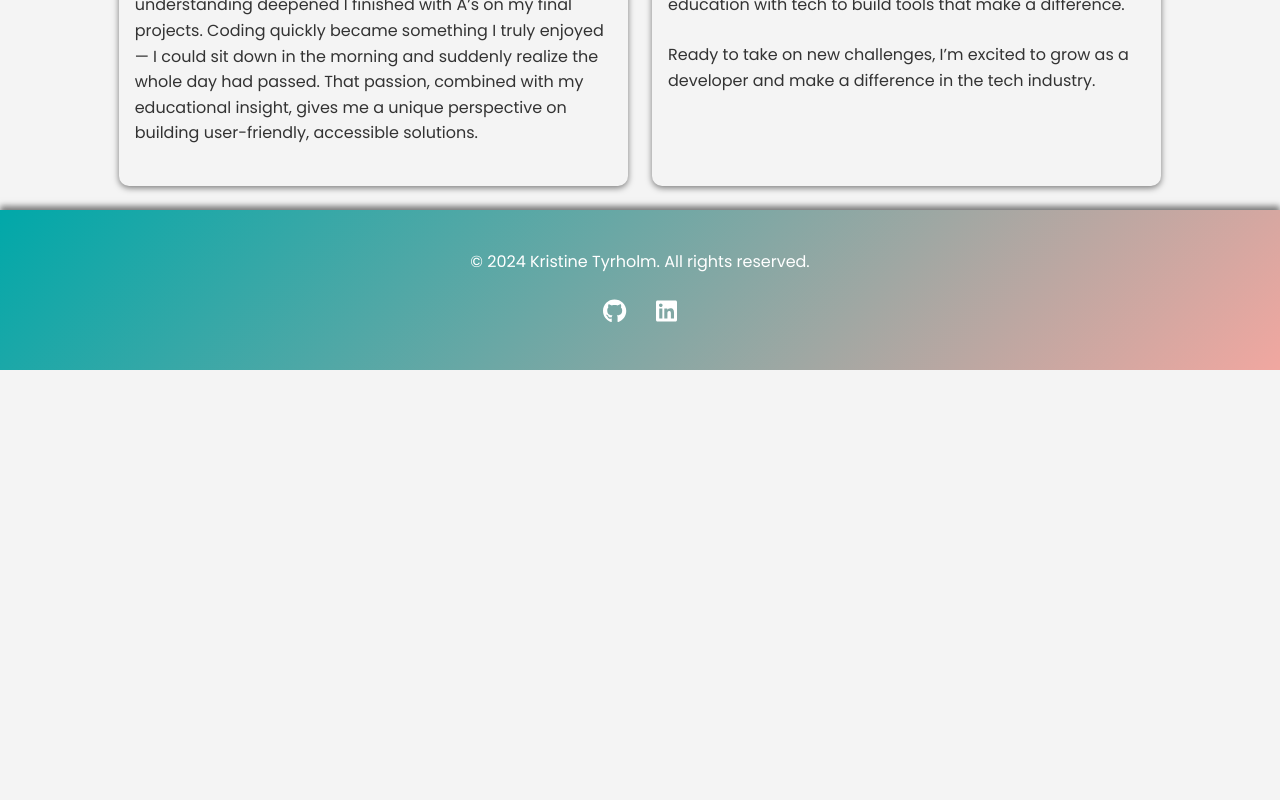
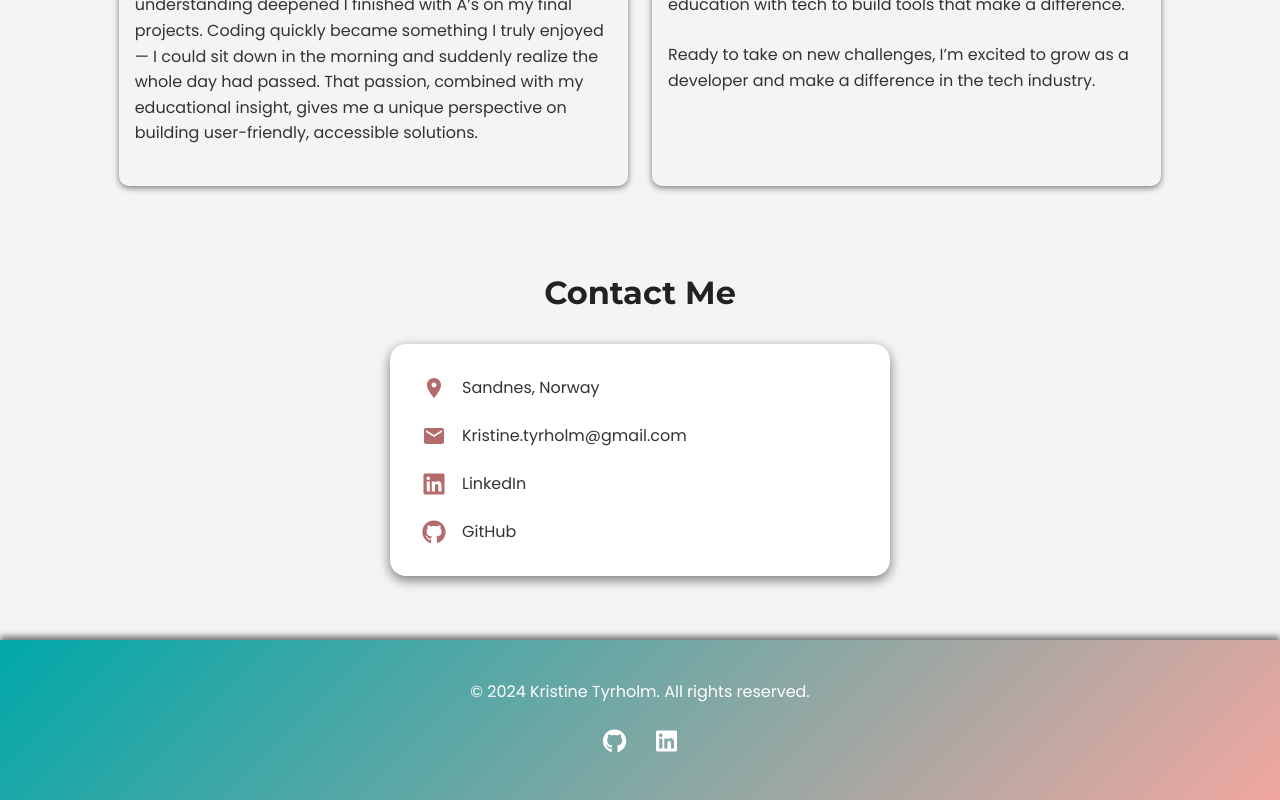
Before and after one commit to IceGreenGalactic/Portfolio2, a React (Vite) app: page / in a window 1280 px wide. Shown: the part 3421-4221 px from the top of the page. Before the commit the page ends 3791 px from the top, so only its background shows below. Built offline with nearby package versions, Linux system fonts and the light colour scheme.

Commit message:
ads contact card

```diff
--- a/src/App.jsx
+++ b/src/App.jsx
@@ -4,6 +4,7 @@ import Hero from "./components/Hero/Hero";
 import ProjectSection from "./components/ProjectCards/ProjectSection";
 import About from "./components/About/About";
 import Technologies from "./components/Technologies/Technologies";
+import Contact from "./components/Contact/Contact";
 import { lightTheme, darkTheme } from "./styles/Theme";
 import { ThemeProvider } from "styled-components";
 
@@ -24,6 +25,7 @@ function App() {
           <ProjectSection />
           <Technologies />
           <About />
+          <Contact />
         </Layout>
       </ThemeProvider>
     </>
--- /dev/null
+++ b/src/components/Contact/Contact.jsx
@@ -0,0 +1,47 @@
+import React from "react";
+import { FaGithub, FaLinkedin } from "react-icons/fa";
+import { MdEmail, MdLocationOn } from "react-icons/md";
+import {
+  ContactWrapper,
+  ContactCard,
+  ContactItem,
+  IconLink,
+} from "./Contact.styled.js";
+
+const Contact = () => {
+  return (
+    <ContactWrapper id="contact" >
+      <h2>Contact Me</h2>
+      <ContactCard className=" col-12 col-sm-10 col-md-8 col-lg-6 m-auto">
+        <ContactItem>
+          <MdLocationOn size={24} />
+          <span>Sandnes, Norway</span>
+        </ContactItem>
+
+        <ContactItem>
+          <MdEmail size={24} />
+          <IconLink href="mailto:kristine.tyrholm@gmail.com">Kristine.tyrholm@gmail.com</IconLink>
+        </ContactItem>
+
+        <ContactItem>
+          <FaLinkedin size={24} />
+          <IconLink
+            href="https://www.linkedin.com/in/kristine-tyrholm-7902172a4/"
+            target="_blank"
+          >
+            LinkedIn
+          </IconLink>
+        </ContactItem>
+
+        <ContactItem>
+          <FaGithub size={24} />
+          <IconLink href="https://github.com/dittbrukernavn" target="_blank">
+            GitHub
+          </IconLink>
+        </ContactItem>
+      </ContactCard>
+    </ContactWrapper>
+  );
+};
+
+export default Contact;
--- /dev/null
+++ b/src/components/Contact/Contact.styled.js
@@ -0,0 +1,53 @@
+import styled from "styled-components";
+
+export const ContactWrapper = styled.section`
+  padding: 4rem 2rem;
+  text-align: center;
+  background-color: ${({ theme }) => theme.colors.background};
+  color: ${({ theme }) => theme.colors.text};
+  transition: background-color 0.3s ease, color 0.3s ease;
+
+  h2 {
+    font-size: 2rem;
+    font-family: ${({ theme }) => theme.fonts.header};
+    margin-bottom: 2rem;
+    color: ${({ theme }) => theme.colors.textHeader};
+  }
+`;
+
+export const ContactCard = styled.div`
+  max-width: 500px;
+  margin: 0 auto;
+  padding: 2rem;
+  border-radius: 1rem;
+  box-shadow: 0 4px 12px ${({ theme }) => theme.colors.shadow};
+  background: ${({ theme }) => theme.colors.textLight};
+  color: ${({ theme }) => theme.colors.text};
+
+  display: flex;
+  flex-direction: column;
+  gap: 1.5rem;
+  transition: all 0.3s ease;
+`;
+
+export const ContactItem = styled.div`
+  display: flex;
+  align-items: center;
+  gap: 1rem;
+  font-size: 1rem;
+
+  svg {
+    flex-shrink: 0;
+    color: ${({ theme }) => theme.colors.primary};
+  }
+`;
+
+export const IconLink = styled.a`
+  color: ${({ theme }) => theme.colors.text};
+  text-decoration: none;
+  transition: color 0.3s ease;
+
+  &:hover {
+    color: ${({ theme }) => theme.colors.secondary};
+  }
+`;
```
